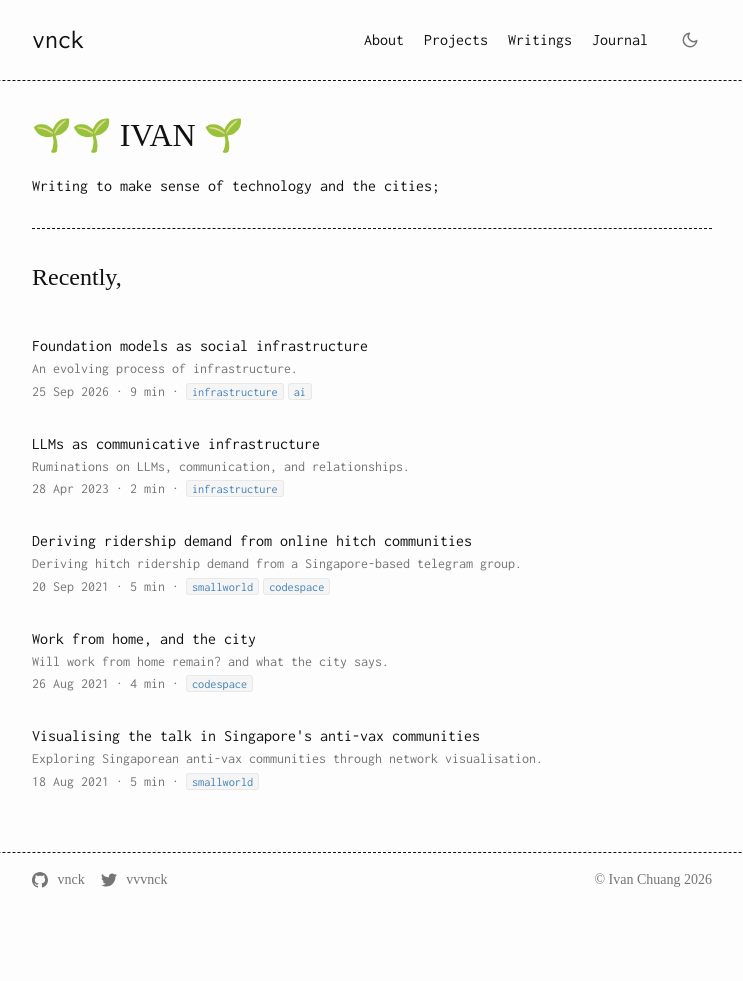
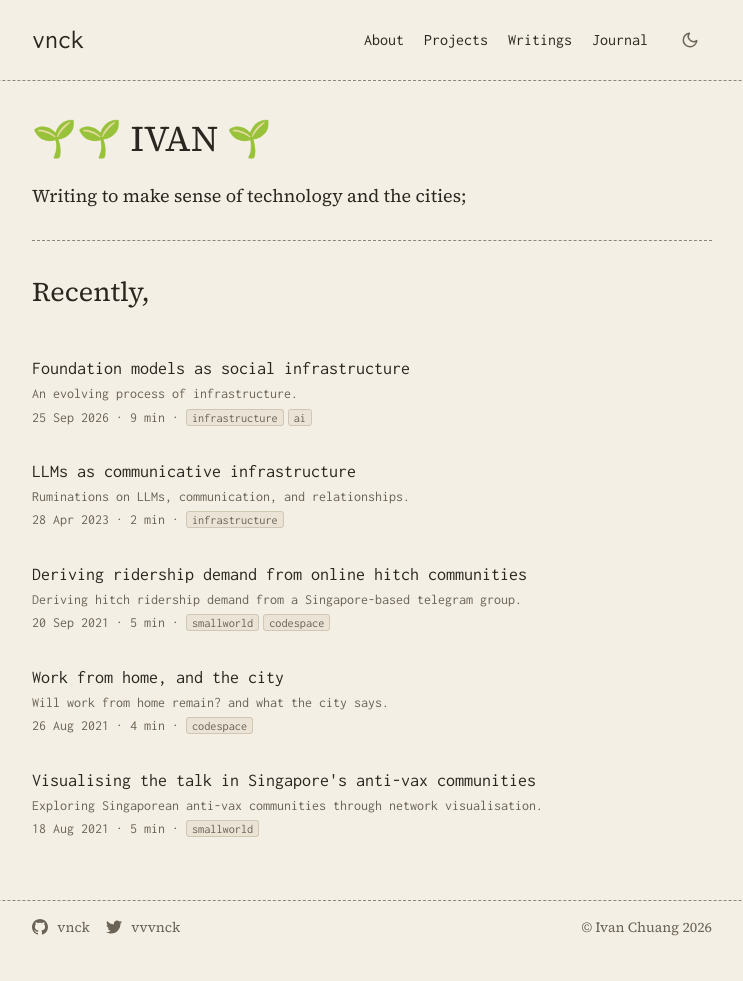
Before and after one commit to vnck/vnck.github.io, an Astro site: page / in a window 1280 px wide. Shown: the whole page, without its empty margins (268-1011 px from the left). Before the commit the page ends 933 px from the top, so only its background shows below. Built offline with nearby package versions, Linux system fonts and the light colour scheme; Astro itself is replaced by a stand-in of ours; a web font is replaced by a local one.

Commit message:
Redesign step 1: paper palette tokens and Source Serif 4
Warm paper/ink colour tokens for both themes (all text >= 5:1), font tokens
replacing hard-coded families, Source Serif 4 (successor to Source Serif Pro,
same 81KB), body font preload, theme-color meta.

```diff
--- a/package.json
+++ b/package.json
@@ -16,7 +16,7 @@
     "@astrojs/markdown-remark": "^7.3.1",
     "@astrojs/sitemap": "^3.7.4",
     "@fontsource/inconsolata": "^5.2.8",
-    "@fontsource/source-serif-pro": "^5.2.5",
+    "@fontsource/source-serif-4": "^5.3.0",
     "astro": "^7.3.5",
     "unist-util-visit": "^5.1.0"
   },
--- a/src/layouts/BaseLayout.astro
+++ b/src/layouts/BaseLayout.astro
@@ -1,10 +1,11 @@
 ---
 import '../styles/global.css';
 import '@fontsource/inconsolata/latin-400.css';
-import '@fontsource/source-serif-pro/latin-400.css';
-import '@fontsource/source-serif-pro/latin-400-italic.css';
-import '@fontsource/source-serif-pro/latin-600.css';
-import '@fontsource/source-serif-pro/latin-600-italic.css';
+import '@fontsource/source-serif-4/latin-400.css';
+import '@fontsource/source-serif-4/latin-400-italic.css';
+import '@fontsource/source-serif-4/latin-600.css';
+import '@fontsource/source-serif-4/latin-600-italic.css';
+import bodyFontUrl from '@fontsource/source-serif-4/files/source-serif-4-latin-400-normal.woff2?url';
 
 interface Props {
   title?: string;
@@ -28,9 +29,10 @@ const currentYear = new Date().getFullYear();
 <head>
   <meta charset="utf-8" />
   <meta name="viewport" content="width=device-width, initial-scale=1" />
-  <meta name="theme-color" media="(prefers-color-scheme: light)" content="#fdfdfd" />
-  <meta name="theme-color" media="(prefers-color-scheme: dark)" content="#1a1a1a" />
+  <meta name="theme-color" media="(prefers-color-scheme: light)" content="#f4efe4" />
+  <meta name="theme-color" media="(prefers-color-scheme: dark)" content="#1c1a16" />
   <title>{pageTitle}</title>
+  <link rel="preload" href={bodyFontUrl} as="font" type="font/woff2" crossorigin />
   <meta name="description" content={description || siteDescription} />
   <meta name="author" content="Ivan Chuang" />
   <link rel="canonical" href={canonicalUrl} />
--- a/src/styles/global.css
+++ b/src/styles/global.css
@@ -2,31 +2,26 @@
    THEME VARIABLES
    ================== */
 :root {
-  --bg: #fdfdfd;
-  --text: #111;
-  --border: #111;
-  --link-hover: #fe8019;
-  --link-hover-dark: #d65d0e;
-  --grey: #757575;
-  --grey-light: #e8e8e8;
-  --tag-bg: #f5f5f5;
-  --tag-color: #4682b4;
-  --code-bg: #eef;
-  --table-stripe: #f7f7f7;
-  --table-th: #f0f0f0;
+  --bg: #f4efe4;
+  --ink: #2b2620;
+  --faded: #6b6356;
+  --accent: #9a4a26;
+  /* --rule is decorative; --rule-strong meets 3:1 for tables, details and buttons */
+  --rule: #cfc6b4;
+  --rule-strong: #8f8676;
+  --wash: #ebe4d6;
+  --font-text: "Source Serif 4", Georgia, serif;
+  --font-meta: "Inconsolata", ui-monospace, monospace;
 }
 
 [data-theme="dark"] {
-  --bg: #1a1a1a;
-  --text: #e0e0e0;
-  --border: #555;
-  --grey: #888;
-  --grey-light: #333;
-  --tag-bg: #2a2a2a;
-  --tag-color: #7bafd4;
-  --code-bg: #252525;
-  --table-stripe: #222;
-  --table-th: #2a2a2a;
+  --bg: #1c1a16;
+  --ink: #ddd5c5;
+  --faded: #a39a89;
+  --accent: #d9824f;
+  --rule: #3d3830;
+  --rule-strong: #6e675b;
+  --wash: #26231e;
 }
 
 /* ==================
@@ -43,8 +38,8 @@ body, h1, h2, h3, h4, h5, h6, p, blockquote, pre, hr, dl, dd, ol, ul, figure {
 }
 
 body {
-  font: 400 1rem/1.5 "Inconsolata", monospace;
-  color: var(--text);
+  font: 400 1.125rem/1.55 var(--font-text);
+  color: var(--ink);
   background-color: var(--bg);
   -webkit-text-size-adjust: 100%;
   font-kerning: normal;
@@ -75,8 +70,8 @@ figure > img {
 
 figcaption {
   font-size: 0.875rem;
-  font-family: "Source Serif Pro", serif;
-  color: var(--grey);
+  font-family: var(--font-text);
+  color: var(--faded);
   text-align: center;
 }
 
@@ -85,24 +80,24 @@ li > ul, li > ol { margin-bottom: 0; }
 
 h1, h2, h3, h4, h5, h6 {
   font-weight: 400;
-  font-family: "Source Serif Pro", serif;
+  font-family: var(--font-text);
 }
 
-a { color: var(--text); text-decoration: none; }
-a:visited { color: var(--text); }
-a:hover { color: var(--link-hover); text-decoration: none; }
+a { color: var(--ink); text-decoration: none; }
+a:visited { color: var(--ink); }
+a:hover { color: var(--accent); text-decoration: none; }
 
 blockquote {
   margin-top: 0.6rem;
-  border-left: 1px dashed var(--border);
+  border-left: 1px dashed var(--rule-strong);
   letter-spacing: 0;
   padding-left: 15px;
 }
 
 blockquote p {
   font-size: 0.875rem;
-  font-family: "Source Serif Pro", serif;
-  color: var(--text);
+  font-family: var(--font-text);
+  color: var(--ink);
   font-style: normal;
   margin-bottom: 0;
 }
@@ -110,17 +105,17 @@ blockquote p {
 
 /* Inline code only — fenced blocks are handled by Shiki */
 :not(pre) > code {
-  font-family: "Inconsolata", monospace;
+  font-family: var(--font-meta);
   font-size: 0.9em;
-  border: 1px solid var(--grey-light);
+  border: 1px solid var(--rule);
   border-radius: 3px;
-  background-color: var(--code-bg);
+  background-color: var(--wash);
   padding: 1px 5px;
 }
 
 /* Shiki fenced code blocks */
 pre.astro-code {
-  font-family: "Inconsolata", monospace;
+  font-family: var(--font-meta);
   padding: 16px;
   border-radius: 4px;
   overflow-x: auto;
@@ -154,7 +149,7 @@ pre.astro-code code {
 
 hr {
   border: none;
-  border-bottom: 1px dashed var(--border);
+  border-bottom: 1px dashed var(--rule-strong);
   margin: 30px 0;
 }
 
@@ -170,26 +165,26 @@ table {
   margin-bottom: 30px;
   width: 100%;
   text-align: left;
-  color: var(--text);
+  color: var(--ink);
   border-collapse: collapse;
-  border: 1px solid var(--grey-light);
+  border: 1px solid var(--rule);
 }
 
-table tr:nth-child(even) { background-color: var(--table-stripe); }
+table tr:nth-child(even) { background-color: var(--wash); }
 table th, table td { padding: 10px 15px; }
 table th {
-  background-color: var(--table-th);
-  border: 1px solid var(--grey-light);
+  background-color: var(--wash);
+  border: 1px solid var(--rule);
 }
-table td { border: 1px solid var(--grey-light); }
+table td { border: 1px solid var(--rule); }
 
 /* ==================
    SITE HEADER
    ================== */
 .site-header {
-  font-family: "Inconsolata", monospace;
+  font-family: var(--font-meta);
   width: 100%;
-  border-bottom: 1px dashed var(--border);
+  border-bottom: 1px dashed var(--rule-strong);
 }
 
 .site-header .wrapper {
@@ -200,7 +195,7 @@ table td { border: 1px solid var(--grey-light); }
   justify-content: space-between;
 }
 
-.site-header a.site-title:hover { color: var(--text); }
+.site-header a.site-title:hover { color: var(--ink); }
 
 .site-title {
   font-size: 1.625rem;    /* 1.625 × 16px, matching original minima */
@@ -225,8 +220,8 @@ table td { border: 1px solid var(--grey-light); }
   font-size: 1rem;
 }
 
-.site-nav .page-link { color: var(--text); }
-.site-nav .page-link:hover { color: var(--link-hover); text-decoration: none; }
+.site-nav .page-link { color: var(--ink); }
+.site-nav .page-link:hover { color: var(--accent); text-decoration: none; }
 
 /* ==================
    DARK MODE TOGGLE
@@ -235,7 +230,7 @@ table td { border: 1px solid var(--grey-light); }
   background: none;
   border: none;
   cursor: pointer;
-  color: var(--grey);
+  color: var(--faded);
   padding: 0;
   line-height: 0;
   flex-shrink: 0;
@@ -246,7 +241,7 @@ table td { border: 1px solid var(--grey-light); }
   min-height: 44px;
 }
 
-.theme-toggle:hover { color: var(--link-hover); }
+.theme-toggle:hover { color: var(--accent); }
 
 /* Show moon in light mode, sun in dark mode */
 .icon-sun { display: none; }
@@ -267,15 +262,15 @@ table td { border: 1px solid var(--grey-light); }
    SITE FOOTER
    ================== */
 .site-footer {
-  font-family: "Source Serif Pro", serif;
+  font-family: var(--font-text);
   width: 100%;
-  border-top: 1px dashed var(--border);
+  border-top: 1px dashed var(--rule-strong);
 }
 
 .footer-col-wrapper {
   height: 80px;
   width: 100%;
-  color: var(--grey);
+  color: var(--faded);
   display: flex;
   align-items: flex-start;
   justify-content: space-between;
@@ -304,22 +299,22 @@ table td { border: 1px solid var(--grey-light); }
 
 .post-meta p {
   font-size: 0.875rem;
-  font-family: "Source Serif Pro", serif;
-  color: var(--grey);
+  font-family: var(--font-text);
+  color: var(--faded);
   margin-bottom: 0;
 }
 
-.post-meta a { color: var(--tag-color); }
-.post-meta a:hover { color: var(--tag-color); opacity: 0.7; text-decoration: none; }
+.post-meta a { color: var(--faded); }
+.post-meta a:hover { color: var(--faded); opacity: 0.7; text-decoration: none; }
 
 .post-content {
   margin-bottom: 30px;
-  font-family: "Source Serif Pro", serif;
+  font-family: var(--font-text);
 }
 
 /* Table of contents */
 .toc {
-  border: 1px solid var(--border);
+  border: 1px solid var(--rule-strong);
   border-radius: 4px;
   padding: 1rem 1.25rem;
   margin: 1.5rem 0;
@@ -327,9 +322,9 @@ table td { border: 1px solid var(--grey-light); }
 }
 
 .toc-title {
-  font-family: "Inconsolata", monospace;
+  font-family: var(--font-meta);
   font-size: 0.75rem;
-  color: var(--grey);
+  color: var(--faded);
   text-transform: uppercase;
   letter-spacing: 0.05em;
   margin: 0 0 0.5rem;
@@ -342,8 +337,8 @@ table td { border: 1px solid var(--grey-light); }
 }
 
 .toc li { margin-bottom: 0.3rem; }
-.toc li a { color: var(--text); text-decoration: none; }
-.toc li a:hover { color: var(--link-hover); }
+.toc li a { color: var(--ink); text-decoration: none; }
+.toc li a:hover { color: var(--accent); }
 .toc .toc-h3 { padding-left: 1rem; }
 
 .post-content h1, .post-content h2 {
@@ -354,8 +349,8 @@ table td { border: 1px solid var(--grey-light); }
 .post-content h3 { font-size: 1.2rem; }
 .post-content ul > li { list-style-type: "+ "; }
 
-.post a { color: var(--link-hover); }
-.post a:hover { color: var(--link-hover-dark); }
+.post a { color: var(--accent); }
+.post a:hover { color: var(--accent); }
 .post li { margin-bottom: 15px; }
 .post li > ul, .post li > ol { margin-top: 15px; }
 
@@ -368,9 +363,9 @@ table td { border: 1px solid var(--grey-light); }
   opacity: 0;
   margin-left: 0.4em;
   font-size: 0.8em;
-  color: var(--grey) !important;
+  color: var(--faded) !important;
   text-decoration: none !important;
-  font-family: "Inconsolata", monospace;
+  font-family: var(--font-meta);
   transition: opacity 0.15s;
 }
 
@@ -387,10 +382,10 @@ table td { border: 1px solid var(--grey-light); }
   right: 8px;
   padding: 2px 8px;
   font-size: 0.75rem;
-  font-family: "Inconsolata", monospace;
+  font-family: var(--font-meta);
   background: var(--bg);
-  color: var(--grey);
-  border: 1px solid var(--border);
+  color: var(--faded);
+  border: 1px solid var(--rule-strong);
   border-radius: 2px;
   cursor: pointer;
   opacity: 0;
@@ -398,7 +393,7 @@ table td { border: 1px solid var(--grey-light); }
 }
 
 .post-content pre:hover .copy-btn { opacity: 1; }
-.copy-btn:hover { color: var(--text); }
+.copy-btn:hover { color: var(--ink); }
 
 /* Back to top button */
 #back-to-top {
@@ -411,8 +406,8 @@ table td { border: 1px solid var(--grey-light); }
   align-items: center;
   justify-content: center;
   background: var(--bg);
-  color: var(--grey);
-  border: 1px solid var(--border);
+  color: var(--faded);
+  border: 1px solid var(--rule-strong);
   border-radius: 2px;
   cursor: pointer;
   font-size: 1.125rem;
@@ -426,40 +421,40 @@ table td { border: 1px solid var(--grey-light); }
   pointer-events: auto;
 }
 
-#back-to-top:hover { color: var(--text); }
+#back-to-top:hover { color: var(--ink); }
 
 /* ==================
    FEED / POST ENTRY
    ================== */
-.feed > .post-item > h4 > a { color: var(--text); text-decoration: none; }
-.feed > .post-item > h4 > a:visited { color: var(--text); }
-.feed > .post-item > h4 > a:hover { color: var(--link-hover); text-decoration: none; }
+.feed > .post-item > h4 > a { color: var(--ink); text-decoration: none; }
+.feed > .post-item > h4 > a:visited { color: var(--ink); }
+.feed > .post-item > h4 > a:hover { color: var(--accent); text-decoration: none; }
 
 .post-item { padding-bottom: 30px; }
 
 .post-item h4 {
   margin: 0;
   padding: 0;
-  font-family: "Inconsolata", monospace;
+  font-family: var(--font-meta);
 }
 
 .post-item p {
   margin: 0;
   padding: 0;
-  font-family: "Inconsolata", monospace;
+  font-family: var(--font-meta);
   font-size: 0.875rem;
 }
 
-.post-item a { color: var(--text); }
-.post-item a:hover { color: var(--link-hover); text-decoration: none; }
+.post-item a { color: var(--ink); }
+.post-item a:hover { color: var(--accent); text-decoration: none; }
 
 /* ==================
    CAPTIONS
    ================== */
 .caption {
   font-size: 0.875rem;
-  font-family: "Inconsolata", monospace;
-  color: var(--grey);
+  font-family: var(--font-meta);
+  color: var(--faded);
 }
 
 .caption-container {
@@ -471,8 +466,8 @@ table td { border: 1px solid var(--grey-light); }
 
 .caption-container p {
   font-size: 0.875rem;
-  font-family: "Inconsolata", monospace;
-  color: var(--grey);
+  font-family: var(--font-meta);
+  color: var(--faded);
   margin-bottom: 0;
 }
 
@@ -491,25 +486,25 @@ table td { border: 1px solid var(--grey-light); }
 
 code.tag {
   font-size: 0.765625rem;
-  color: var(--tag-color);
-  background-color: var(--tag-bg);
-  border: 1px solid var(--grey-light);
+  color: var(--faded);
+  background-color: var(--wash);
+  border: 1px solid var(--rule);
   margin-right: 4px;
 }
 
 code.tag:hover {
-  color: var(--tag-color);
+  color: var(--faded);
   text-decoration: underline;
 }
 
 [aria-current="page"] code.tag {
-  border-color: var(--tag-color);
+  border-color: var(--faded);
   font-weight: 600;
 }
 
 .tag-header {
-  color: var(--tag-color);
-  background-color: var(--tag-bg);
+  color: var(--faded);
+  background-color: var(--wash);
   font-size: 1.4rem;
 }
 
@@ -522,7 +517,7 @@ code.tag:hover {
    DETAILS / SUMMARY
    ================== */
 details {
-  border: 1px solid var(--border);
+  border: 1px solid var(--rule-strong);
   border-radius: 4px;
   margin: 1.5em 0;
 }
@@ -545,8 +540,8 @@ summary::after {
   display: inline-block;
   width: 10px;
   height: 10px;
-  border-right: 1.5px solid var(--text);
-  border-bottom: 1.5px solid var(--text);
+  border-right: 1.5px solid var(--ink);
+  border-bottom: 1.5px solid var(--ink);
   transform: rotate(-45deg);
   flex-shrink: 0;
   transition: transform 0.2s ease;
@@ -565,7 +560,7 @@ summary h4 {
 }
 
 details[open] summary {
-  border-bottom: 1px solid var(--border);
+  border-bottom: 1px solid var(--rule-strong);
 }
 
 details[open] p {
@@ -619,15 +614,15 @@ details[open] p {
   align-items: center;
   gap: 16px;
 }
-.social-media-list li a { color: var(--grey) !important; }
-.social-media-list li a:hover { color: var(--link-hover) !important; text-decoration: none; }
-.social-media-list li a:hover .svg-icon { fill: var(--link-hover); }
+.social-media-list li a { color: var(--faded) !important; }
+.social-media-list li a:hover { color: var(--accent) !important; text-decoration: none; }
+.social-media-list li a:hover .svg-icon { fill: var(--accent); }
 
 .svg-icon {
   width: 18px;
   height: 18px;
   display: inline-block;
-  fill: var(--grey);
+  fill: var(--faded);
   vertical-align: middle;
   margin-right: 4px;
   overflow: visible;   /* prevent sprite clipping */
@@ -648,7 +643,7 @@ details[open] p {
    ================== */
 .redirect-page { padding-top: 30px; }
 .redirect-page h1 { margin-bottom: 8px; }
-.redirect-meta { color: var(--grey); font-size: 0.875rem; margin-bottom: 24px; }
+.redirect-meta { color: var(--faded); font-size: 0.875rem; margin-bottom: 24px; }
 .redirect-link { font-size: 1.125rem; }
 
 /* ==================
```
Also changed, not shown: 1 other file.
